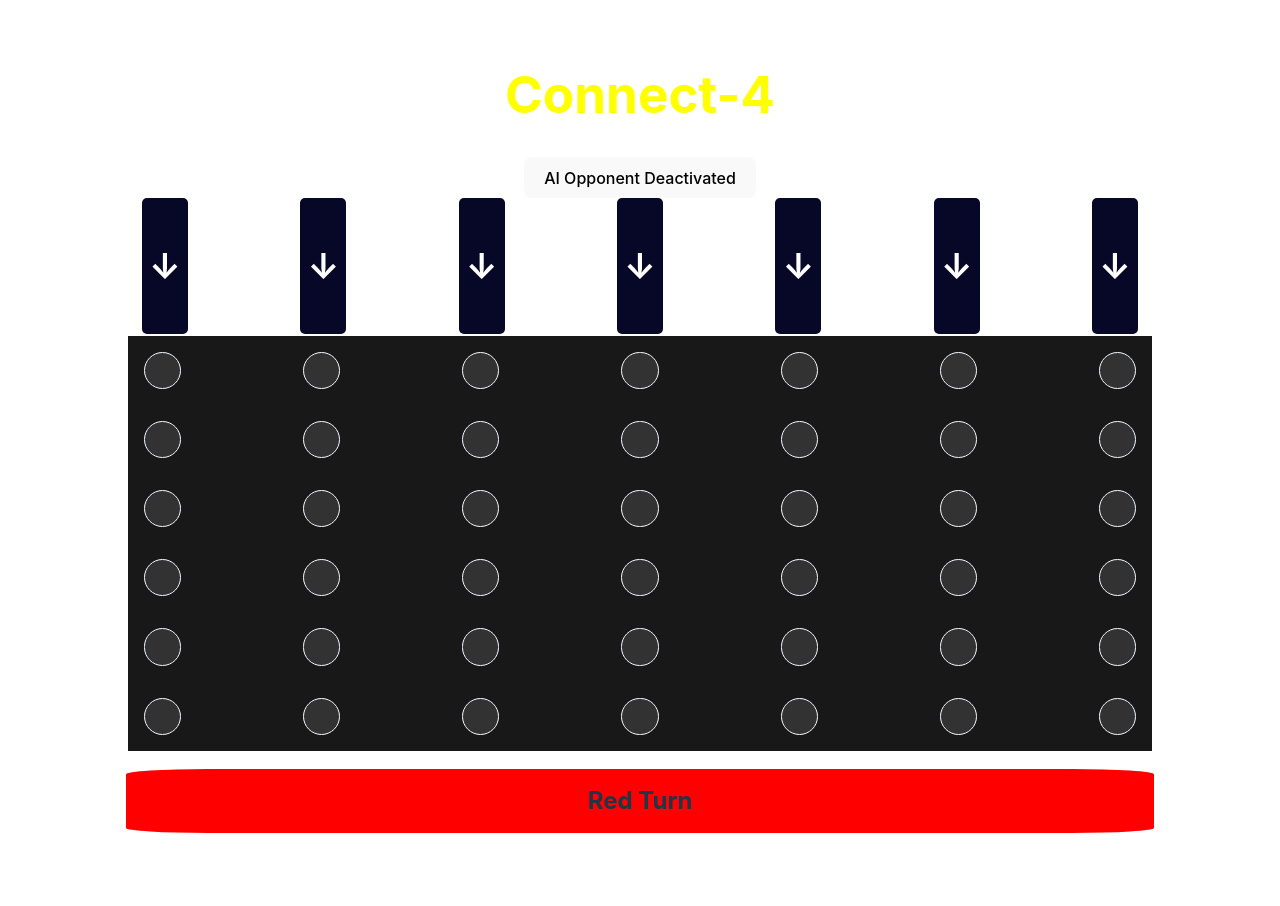
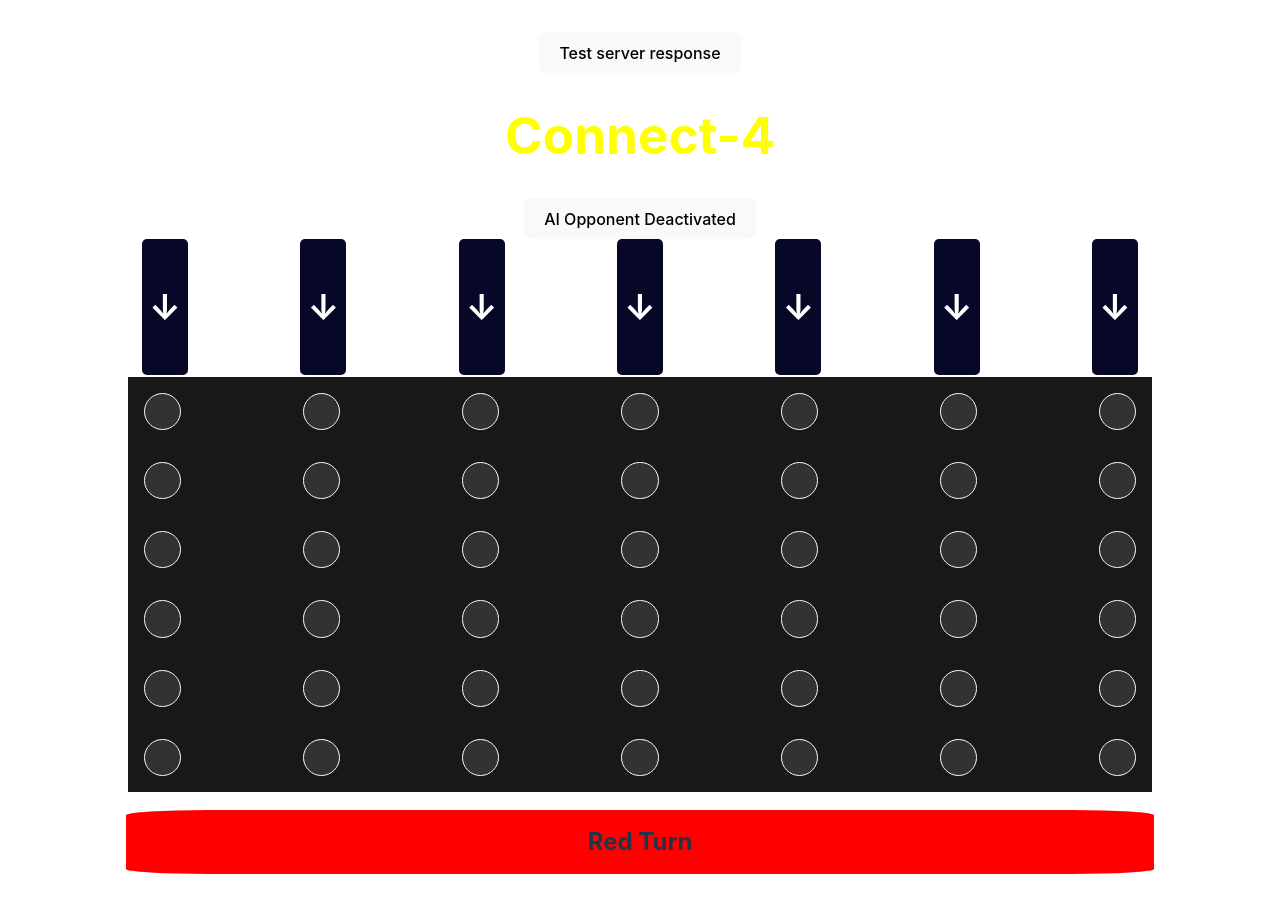
Before and after one commit to PaulHenstridge/Connect-4, a React (Vite) app: page / in a window 1280 px wide. Before the commit the page ends 865 px from the top, so only its background shows below. Built offline with nearby package versions, Linux system fonts and the light colour scheme; no server answers.

Commit message:
adding sockets and emitting events

```diff
--- a/package.json
+++ b/package.json
@@ -13,6 +13,7 @@
     "openai": "^4.47.1",
     "react": "^18.2.0",
     "react-dom": "^18.2.0",
+    "socket.io-client": "^4.7.5",
     "styled-components": "^6.1.11"
   },
   "devDependencies": {
--- a/src/App.jsx
+++ b/src/App.jsx
@@ -6,6 +6,8 @@ import Board from './components/Board'
 import ColumnButtons from './components/ColumnButtons'
 import DisplayPanel from './components/DisplayPanel'
 import Header from './components/header'
+
+import socket from './utils/socket'
 
 import apiCall from './utils/openAIApiCall.js'
 import ToggleAI from './components/ToggleAI'
@@ -152,6 +154,7 @@ function App() {
 
   return (
     <>
+    <button onClick={() => socket.emit('join')}>Test server response</button>
       <Header />
       <ToggleAI AIOpponent={AIOpponent} setAIOpponent={setAIOpponent}/>
       {/* {isP1 &&  */}
--- /dev/null
+++ b/src/utils/socket.js
@@ -0,0 +1,5 @@
+import { io } from "socket.io-client";
+
+const socket = io("http://localhost:8000");
+
+export default socket;
```
Also changed, not shown: 1 other file (tests, documents, lock files or other folders).
